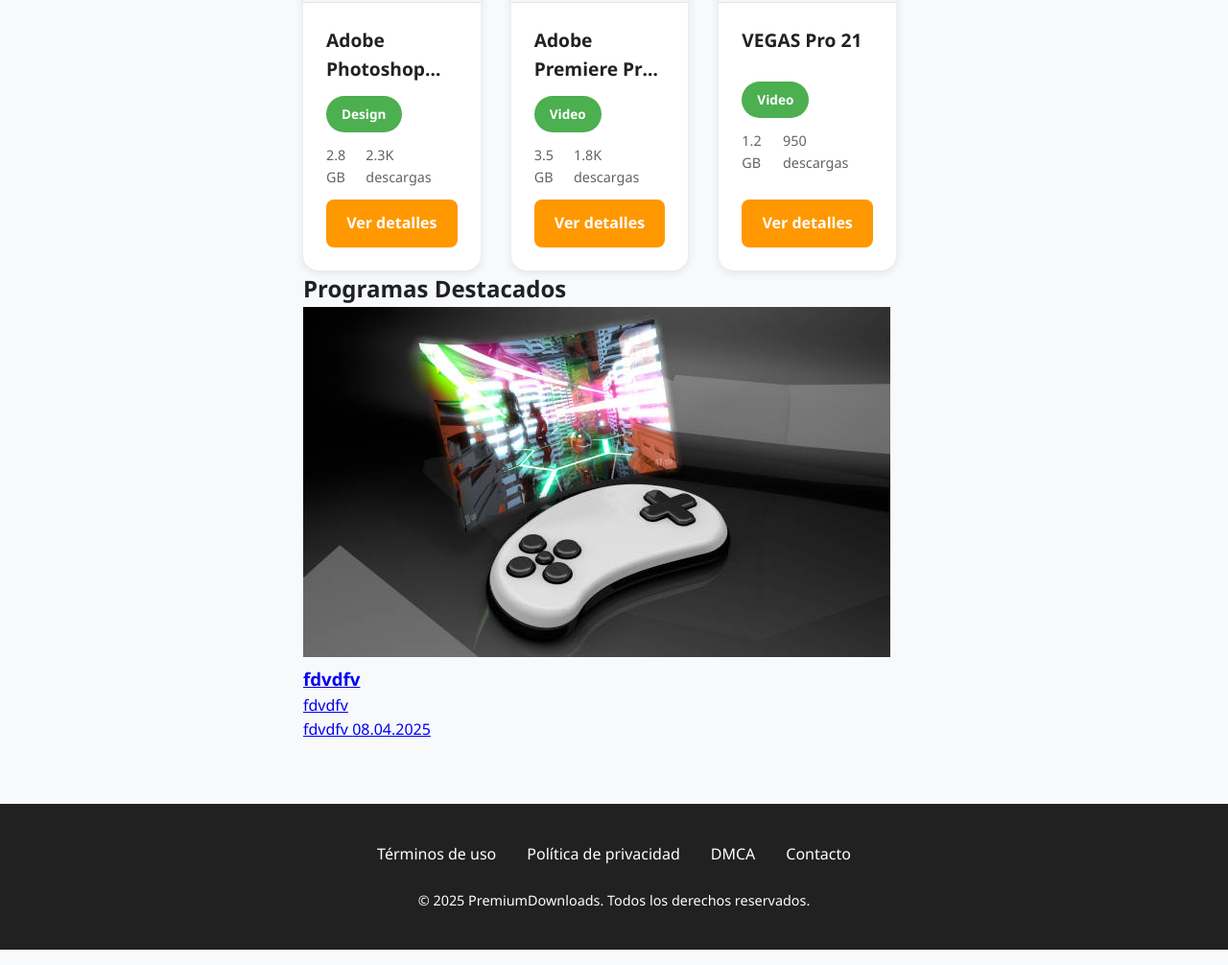
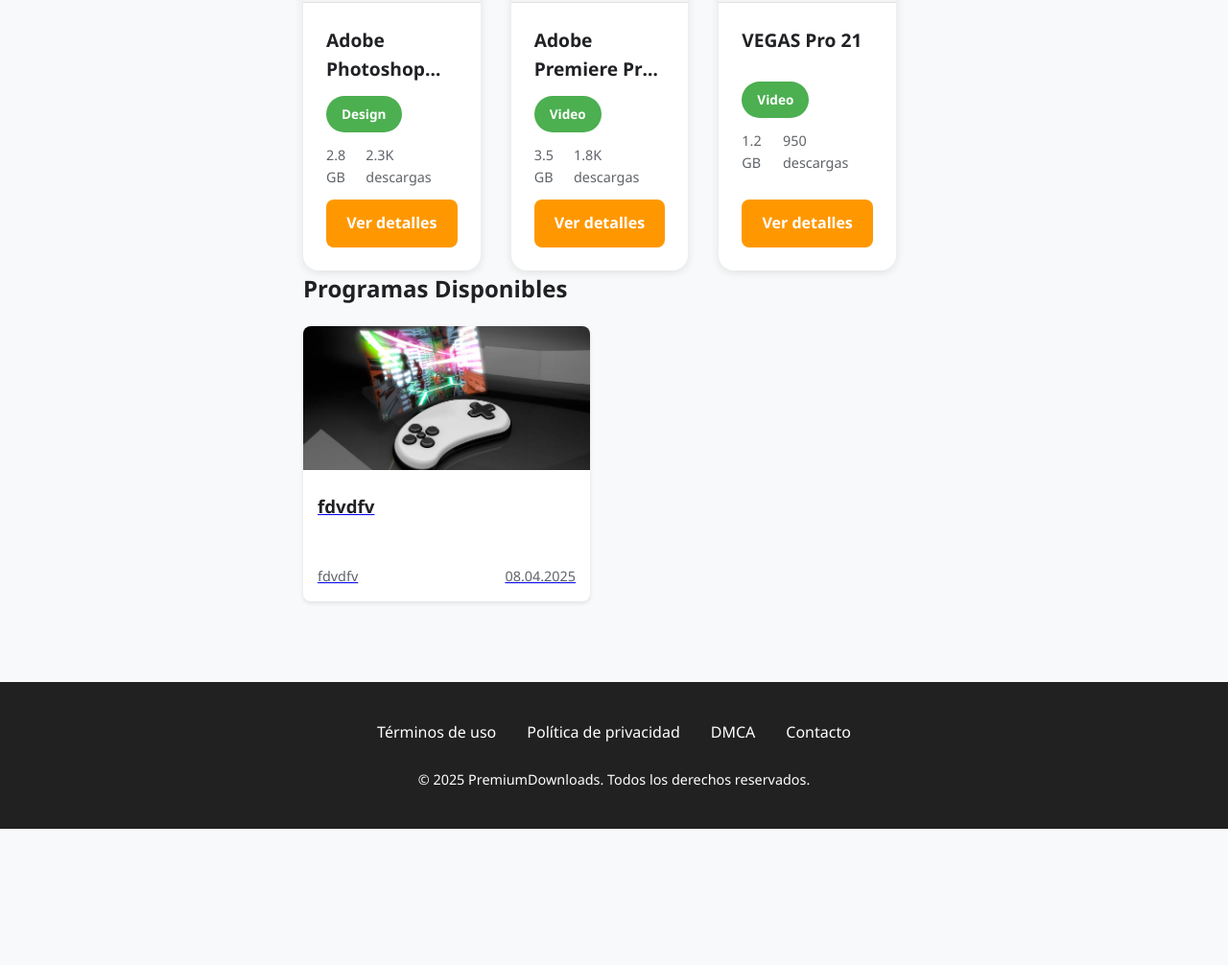
Before and after one commit to feede333/premiumdownloads2, a website: page frontend/public/index.html in a window 1280 px wide. Shown: the part 1417-2423 px from the top of the page at 96% size. After the commit the page ends 2297 px from the top, so only its background shows below. Drawn offline with Linux system fonts and the light colour scheme.

Commit message:
Update: Tue 04/08/2025 14:45:27.51

```diff
--- a/frontend/public/css/main.css
+++ b/frontend/public/css/main.css
@@ -517,6 +517,58 @@
     opacity: 0.6;
 }
 
+/* PROGRAMAS GRID */
+.programs-grid {
+    display: grid;
+    grid-template-columns: repeat(auto-fill, minmax(250px, 1fr));
+    gap: 20px;
+    padding: 20px 0;
+}
+
+.program-card {
+    background: var(--card-bg);
+    border-radius: 8px;
+    overflow: hidden;
+    transition: transform 0.2s;
+    box-shadow: 0 2px 4px rgba(0,0,0,0.1);
+}
+
+.program-card:hover {
+    transform: translateY(-5px);
+}
+
+.program-card img {
+    width: 100%;
+    height: 150px;
+    object-fit: cover;
+}
+
+.program-info {
+    padding: 15px;
+}
+
+.program-info h3 {
+    margin: 0 0 10px 0;
+    color: var(--text-primary);
+}
+
+.category {
+    display: inline-block;
+    background: var(--accent-color);
+    color: white;
+    padding: 3px 8px;
+    border-radius: 4px;
+    font-size: 0.8em;
+}
+
+.meta {
+    margin-top: 10px;
+    font-size: 0.9em;
+    color: var(--text-secondary);
+    display: flex;
+    justify-content: space-between;
+}
+
 /* MEDIA QUERIES */
 /* Eliminados duplicados y fusionados para evitar redundancias */
 @media (max-width: 1800px) {
--- a/frontend/public/index.html
+++ b/frontend/public/index.html
@@ -9,6 +9,7 @@
     <link rel="stylesheet" href="https://cdnjs.cloudflare.com/ajax/libs/font-awesome/6.5.1/css/all.min.css">
     <script src="./js/main.js" defer></script>
     <script src="js/chat.js" defer></script>
+    <script src="./js/loadPrograms.js" defer></script>
 </head>
 <body>
     <header>
@@ -171,10 +172,9 @@
                 </div>
 
                 <div class="programs-section">
-                    <h2>Programas Destacados</h2>
-                    <!-- Reemplazar el contenido estático con un contenedor dinámico -->
+                    <h2>Programas Disponibles</h2>
                     <div class="programs-grid" id="programsGrid">
-                        <!-- Los programas se cargarán dinámicamente aquí -->
+                        <!-- Los programas se cargarán aquí dinámicamente -->
                     </div>
                 </div>
             </main>
@@ -239,6 +239,5 @@
             <p>© 2025 PremiumDownloads. Todos los derechos reservados.</p>
         </div>
     </footer>
-    <script src="./js/loadPrograms.js"></script>
 </body>
 </html>
--- a/frontend/public/js/loadPrograms.js
+++ b/frontend/public/js/loadPrograms.js
@@ -1,32 +1,44 @@
 async function loadPrograms() {
     try {
         const response = await fetch('./data/programs.json');
-        if (!response.ok) {
-            throw new Error('No se pudo cargar el archivo JSON');
-        }
         const data = await response.json();
         const programsGrid = document.getElementById('programsGrid');
 
+        // Limpiar el contenedor
+        programsGrid.innerHTML = '';
+
+        // Agregar cada programa
         data.programs.forEach(program => {
-            const programCard = document.createElement('div');
-            programCard.className = 'program-card';
-            programCard.innerHTML = `
-                <a href="detail.html?id=${program.id}">
-                    <img src="${program.image}" alt="${program.title}">
-                    <h3>${program.title}</h3>
-                    <span class="category">${program.category}</span>
-                    <div class="program-meta">
-                        <span class="size">${program.fileSize}</span>
-                        <span class="date">${program.date}</span>
-                    </div>
-                </a>
-            `;
+            const programCard = createProgramCard(program);
             programsGrid.appendChild(programCard);
         });
     } catch (error) {
-        console.error('Error:', error);
+        console.error('Error cargando programas:', error);
+        document.getElementById('programsGrid').innerHTML =
+            '<p class="error">Error cargando los programas. Por favor, intenta más tarde.</p>';
     }
 }
 
-// Cargar programas cuando el documento esté listo
+function createProgramCard(program) {
+    const card = document.createElement('div');
+    card.className = 'program-card';
+
+    card.innerHTML = `
+        <a href="detail.html?id=${program.id}">
+            <img src="${program.image}" alt="${program.title}">
+            <div class="program-info">
+                <h3>${program.title}</h3>
+                <span class="category">${program.category}</span>
+                <div class="meta">
+                    <span class="size">${program.fileSize}</span>
+                    <span class="date">${program.date}</span>
+                </div>
+            </div>
+        </a>
+    `;
+
+    return card;
+}
+
+// Cargar programas cuando la página esté lista
 document.addEventListener('DOMContentLoaded', loadPrograms);
```
